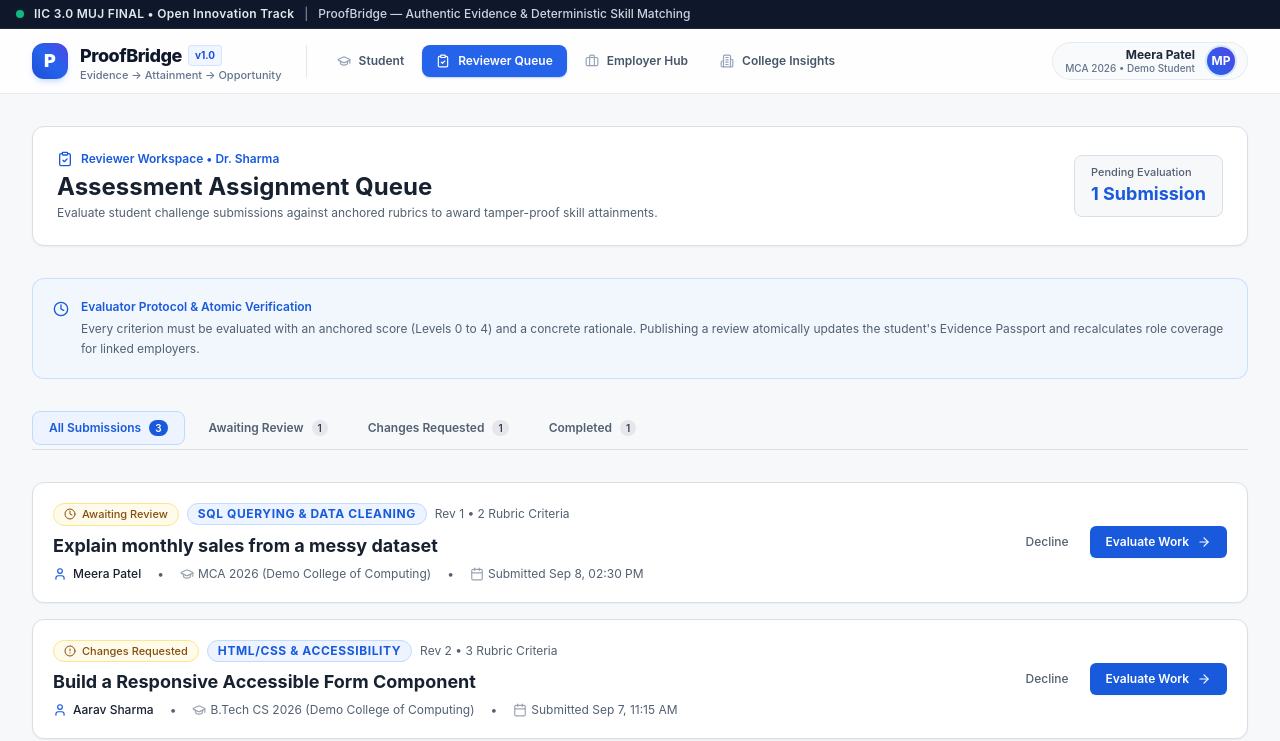
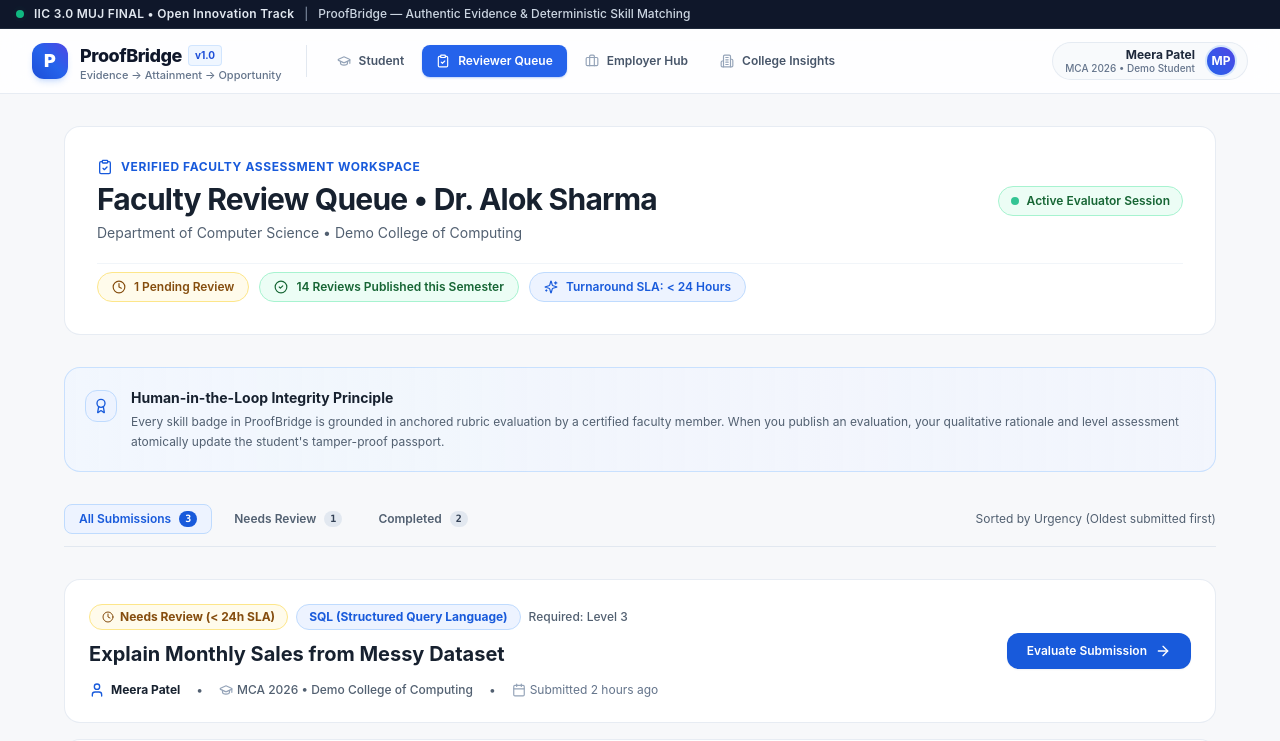
Before and after one commit to miyaniakshar1234/IIC3.0-Final, a Next.js app: page /reviewer/queue in a window 1280 px wide. Shown: the top 741 px of the page. Built offline with nearby package versions, Linux system fonts and the light colour scheme.

Commit message:
feat(reviewer): update faculty review queue for Dr. Alok Sharma per Prompt 1.2

```diff
--- a/src/app/reviewer/queue/page.tsx
+++ b/src/app/reviewer/queue/page.tsx
@@ -3,192 +3,187 @@
 import React, { useState } from 'react';
 import Link from 'next/link';
 import { AppShell } from '@/components/ui/AppShell';
-import { StatusBadge } from '@/components/employer/StatusBadge';
 import {
   ClipboardCheck,
   Clock,
   ArrowRight,
-  Filter,
   CheckCircle2,
   AlertCircle,
   FileText,
   User,
   GraduationCap,
   Calendar,
-  AlertTriangle,
-  RotateCcw
+  Sparkles,
+  Award,
+  Filter,
+  Check
 } from 'lucide-react';
 
-interface ReviewQueueItem {
-  id: string; // Assignment ID
-  submission_id: string;
-  revision_id: string;
-  challenge_id: string;
-  challenge_title: string;
+interface SubmissionItem {
+  id: string;
   student_name: string;
   student_program: string;
   student_institution: string;
-  primary_skill: string;
-  target_level: number;
+  challenge_title: string;
+  target_skill: string;
+  required_level: number;
   weight: number;
-  submitted_at: string;
-  due_date: string;
-  status: 'awaiting_review' | 'changes_requested' | 'reviewed';
-  revision_number: number;
-  criteria_count: number;
+  submitted_time_ago: string;
+  urgency_label: string;
+  urgency_variant: 'amber' | 'blue' | 'emerald';
+  status: 'pending' | 'completed';
+  evaluated_level?: number;
+  evaluated_date?: string;
+  evaluation_url: string;
 }
 
-const DEMO_QUEUE: ReviewQueueItem[] = [
+const SUBMISSIONS: SubmissionItem[] = [
   {
-    id: '60000000-0000-0000-0000-000000000001',
-    submission_id: '50000000-0000-0000-0000-000000000001',
-    revision_id: '50000000-0000-0000-0000-000000000002',
-    challenge_id: '40000000-0000-0000-0000-000000000001',
-    challenge_title: 'Explain monthly sales from a messy dataset',
+    id: 'sub-sql-001',
     student_name: 'Meera Patel',
     student_program: 'MCA 2026',
     student_institution: 'Demo College of Computing',
-    primary_skill: 'SQL Querying & Data Cleaning',
-    target_level: 3,
+    challenge_title: 'Explain Monthly Sales from Messy Dataset',
+    target_skill: 'SQL (Structured Query Language)',
+    required_level: 3,
     weight: 35,
-    submitted_at: '2026-09-08T14:30:00Z',
-    due_date: '2026-09-10T14:30:00Z',
-    status: 'awaiting_review',
-    revision_number: 1,
-    criteria_count: 2,
+    submitted_time_ago: '2 hours ago',
+    urgency_label: 'Needs Review (< 24h SLA)',
+    urgency_variant: 'amber',
+    status: 'pending',
+    evaluation_url: '/reviewer/evaluations/sub-sql-001',
   },
   {
-    id: '60000000-0000-0000-0000-000000000002',
-    submission_id: '50000000-0000-0000-0000-000000000003',
-    revision_id: '50000000-0000-0000-0000-000000000004',
-    challenge_id: '40000000-0000-0000-0000-000000000002',
-    challenge_title: 'Build a Responsive Accessible Form Component',
+    id: 'sub-html-002',
     student_name: 'Aarav Sharma',
     student_program: 'B.Tech CS 2026',
     student_institution: 'Demo College of Computing',
-    primary_skill: 'HTML/CSS & Accessibility',
-    target_level: 3,
+    challenge_title: 'Build Accessible Keyboard Navigation Flow',
+    target_skill: 'HTML/CSS & Accessibility (WCAG 2.2)',
+    required_level: 3,
     weight: 25,
-    submitted_at: '2026-09-07T11:15:00Z',
-    due_date: '2026-09-09T11:15:00Z',
-    status: 'changes_requested',
-    revision_number: 2,
-    criteria_count: 3,
+    submitted_time_ago: '1 day ago',
+    urgency_label: 'Completed & Published',
+    urgency_variant: 'emerald',
+    status: 'completed',
+    evaluated_level: 3,
+    evaluated_date: 'Sep 07, 2026',
+    evaluation_url: '/reviewer/evaluations/sub-html-002',
   },
   {
-    id: '60000000-0000-0000-0000-000000000003',
-    submission_id: '50000000-0000-0000-0000-000000000005',
-    revision_id: '50000000-0000-0000-0000-000000000006',
-    challenge_id: '40000000-0000-0000-0000-000000000003',
-    challenge_title: 'API Integration and Retry Backoff Simulation',
+    id: 'sub-api-003',
     student_name: 'Rohan Gupta',
     student_program: 'MCA 2026',
     student_institution: 'Demo College of Computing',
-    primary_skill: 'API Integration',
-    target_level: 2,
+    challenge_title: 'Robust REST Client with Exponential Backoff',
+    target_skill: 'API Integration & Resilience',
+    required_level: 2,
     weight: 20,
-    submitted_at: '2026-09-06T16:00:00Z',
-    due_date: '2026-09-08T16:00:00Z',
-    status: 'reviewed',
-    revision_number: 1,
-    criteria_count: 2,
+    submitted_time_ago: '2 days ago',
+    urgency_label: 'Completed & Published',
+    urgency_variant: 'emerald',
+    status: 'completed',
+    evaluated_level: 2,
+    evaluated_date: 'Sep 06, 2026',
+    evaluation_url: '/reviewer/evaluations/sub-api-003',
   },
 ];
 
 export default function ReviewerQueuePage() {
-  const [activeTab, setActiveTab] = useState<'all' | 'awaiting_review' | 'changes_requested' | 'reviewed'>('all');
-  const [queue, setQueue] = useState<ReviewQueueItem[]>(DEMO_QUEUE);
-  const [declinedId, setDeclinedId] = useState<string | null>(null);
+  const [filter, setFilter] = useState<'all' | 'pending' | 'completed'>('all');
 
-  const handleDecline = (id: string, e: React.MouseEvent) => {
-    e.preventDefault();
-    if (confirm('Are you sure you want to decline this review assignment? It will return to the unassigned queue.')) {
-      setQueue((prev) => prev.filter((item) => item.id !== id));
-      setDeclinedId(id);
-    }
-  };
-
-  const filteredQueue = queue.filter((item) => {
-    if (activeTab === 'all') return true;
-    return item.status === activeTab;
+  const filteredSubmissions = SUBMISSIONS.filter((item) => {
+    if (filter === 'all') return true;
+    return item.status === filter;
   });
-
-  const pendingCount = queue.filter((item) => item.status === 'awaiting_review').length;
 
   return (
     <AppShell>
-      <div className="space-y-8">
-        {/* Welcome Header */}
-        <div className="flex flex-col sm:flex-row sm:items-center justify-between gap-4 bg-surface border border-border rounded-xl p-6 shadow-sm">
-          <div>
-            <div className="flex items-center space-x-2 text-xs font-semibold text-accent">
-              <ClipboardCheck className="w-4 h-4" />
-              <span>Reviewer Workspace • Dr. Sharma</span>
+      <div className="space-y-8 max-w-6xl mx-auto">
+        {/* Header Section */}
+        <div className="bg-white rounded-2xl border border-slate-200/80 p-6 sm:p-8 shadow-xs hover:shadow-md transition-all space-y-5">
+          <div className="flex flex-col md:flex-row md:items-center justify-between gap-4">
+            <div className="space-y-1.5">
+              <div className="flex items-center space-x-2 text-xs font-bold text-accent uppercase tracking-wider">
+                <ClipboardCheck className="w-4 h-4" />
+                <span>Verified Faculty Assessment Workspace</span>
+              </div>
+              <h1 className="text-2xl sm:text-3xl font-bold text-text-primary tracking-tight">
+                Faculty Review Queue • Dr. Alok Sharma
+              </h1>
+              <p className="text-sm text-text-secondary">
+                Department of Computer Science • Demo College of Computing
+              </p>
             </div>
-            <h1 className="text-2xl font-bold text-text-primary mt-1">
-              Assessment Assignment Queue
-            </h1>
-            <p className="text-xs text-text-secondary mt-0.5">
-              Evaluate student challenge submissions against anchored rubrics to award tamper-proof skill attainments.
-            </p>
+
+            {/* Live Indicator */}
+            <div className="flex items-center space-x-2 self-start md:self-center px-3 py-1.5 rounded-full bg-emerald-50 border border-emerald-200 text-xs font-semibold text-success">
+              <span className="w-2 h-2 rounded-full bg-emerald-500 animate-pulse" />
+              <span>Active Evaluator Session</span>
+            </div>
           </div>
 
-          <div className="flex items-center space-x-3">
-            <div className="bg-canvas border border-border px-4 py-2 rounded-lg text-left">
-              <span className="text-[11px] text-text-secondary font-medium block">
-                Pending Evaluation
-              </span>
-              <span className="text-lg font-bold text-accent">
-                {pendingCount} {pendingCount === 1 ? 'Submission' : 'Submissions'}
-              </span>
+          {/* Stat Pills */}
+          <div className="flex flex-wrap gap-2.5 pt-2 border-t border-slate-100">
+            {/* Amber Pill: Pending */}
+            <div className="inline-flex items-center space-x-2 px-3.5 py-1.5 rounded-full bg-amber-50 text-warning border border-amber-200 text-xs font-semibold">
+              <Clock className="w-3.5 h-3.5" />
+              <span>1 Pending Review</span>
+            </div>
+
+            {/* Emerald Pill: Semester Published */}
+            <div className="inline-flex items-center space-x-2 px-3.5 py-1.5 rounded-full bg-emerald-50 text-success border border-emerald-200 text-xs font-semibold">
+              <CheckCircle2 className="w-3.5 h-3.5" />
+              <span>14 Reviews Published this Semester</span>
+            </div>
+
+            {/* Blue Pill: Turnaround SLA */}
+            <div className="inline-flex items-center space-x-2 px-3.5 py-1.5 rounded-full bg-accent-soft text-accent border border-blue-200 text-xs font-semibold">
+              <Sparkles className="w-3.5 h-3.5" />
+              <span>Turnaround SLA: &lt; 24 Hours</span>
             </div>
           </div>
         </div>
 
-        {/* Informational Guidance Alert */}
-        <div className="bg-blue-50/60 border border-blue-200/80 rounded-xl p-4 sm:p-5 flex items-start space-x-3 text-xs text-text-primary">
-          <Clock className="w-4 h-4 text-accent shrink-0 mt-0.5" />
+        {/* Informational Banner */}
+        <div className="bg-gradient-to-r from-blue-50/70 to-indigo-50/50 border border-blue-200/80 rounded-2xl p-5 flex items-start space-x-3.5 text-xs text-text-primary">
+          <div className="w-8 h-8 rounded-xl bg-accent-soft text-accent flex items-center justify-center shrink-0 mt-0.5 border border-blue-200">
+            <Award className="w-4 h-4" />
+          </div>
           <div className="space-y-1">
-            <span className="font-semibold text-accent block">
-              Evaluator Protocol & Atomic Verification
+            <span className="font-bold text-text-primary text-sm block">
+              Human-in-the-Loop Integrity Principle
             </span>
             <p className="text-text-secondary leading-relaxed">
-              Every criterion must be evaluated with an anchored score (Levels 0 to 4) and a concrete rationale.
-              Publishing a review atomically updates the student's Evidence Passport and recalculates role coverage for linked employers.
+              Every skill badge in ProofBridge is grounded in anchored rubric evaluation by a certified faculty member.
+              When you publish an evaluation, your qualitative rationale and level assessment atomically update the student's tamper-proof passport.
             </p>
           </div>
         </div>
 
-        {/* Tab Navigation */}
-        <div className="flex items-center justify-between border-b border-border pb-1">
-          <div className="flex space-x-1 sm:space-x-2">
+        {/* Filter Navigation */}
+        <div className="flex items-center justify-between border-b border-slate-200 pb-3">
+          <div className="flex space-x-2">
             {[
-              { id: 'all', label: 'All Submissions', count: queue.length },
-              { id: 'awaiting_review', label: 'Awaiting Review', count: pendingCount },
-              {
-                id: 'changes_requested',
-                label: 'Changes Requested',
-                count: queue.filter((i) => i.status === 'changes_requested').length,
-              },
-              {
-                id: 'reviewed',
-                label: 'Completed',
-                count: queue.filter((i) => i.status === 'reviewed').length,
-              },
+              { id: 'all', label: 'All Submissions', count: SUBMISSIONS.length },
+              { id: 'pending', label: 'Needs Review', count: 1 },
+              { id: 'completed', label: 'Completed', count: 2 },
             ].map((tab) => (
               <button
                 key={tab.id}
-                onClick={() => setActiveTab(tab.id as any)}
-                className={`flex items-center space-x-2 px-3 sm:px-4 py-2 rounded-lg text-xs font-semibold transition-colors ${
-                  activeTab === tab.id
+                onClick={() => setFilter(tab.id as any)}
+                className={`flex items-center space-x-2 px-3.5 py-1.5 rounded-lg text-xs font-semibold transition-colors ${
+                  filter === tab.id
                     ? 'bg-accent-soft text-accent border border-blue-200'
-                    : 'text-text-secondary hover:text-text-primary hover:bg-gray-100'
+                    : 'text-text-secondary hover:text-text-primary hover:bg-slate-100'
                 }`}
               >
                 <span>{tab.label}</span>
                 <span
-                  className={`text-[10px] px-1.5 py-0.2 rounded-full ${
-                    activeTab === tab.id ? 'bg-accent text-white' : 'bg-gray-200 text-gray-700'
+                  className={`text-[10px] px-1.5 py-0.2 rounded-full font-mono ${
+                    filter === tab.id
+                      ? 'bg-accent text-white'
+                      : 'bg-slate-200 text-slate-700'
                   }`}
                 >
                   {tab.count}
@@ -196,85 +191,104 @@ export default function ReviewerQueuePage() {
               </button>
             ))}
           </div>
+
+          <span className="text-xs text-text-secondary hidden sm:inline-block">
+            Sorted by Urgency (Oldest submitted first)
+          </span>
         </div>
 
-        {/* Queue List */}
+        {/* Queue Cards */}
         <div className="space-y-4">
-          {filteredQueue.length === 0 ? (
-            <div className="bg-surface rounded-xl border border-border p-12 text-center space-y-3">
-              <CheckCircle2 className="w-8 h-8 text-success mx-auto" />
-              <h3 className="text-base font-semibold text-text-primary">
-                Queue is all caught up!
-              </h3>
-              <p className="text-xs text-text-secondary max-w-sm mx-auto">
-                There are currently no submissions matching this filter. New submissions will appear here once finalized by students.
-              </p>
-            </div>
-          ) : (
-            filteredQueue.map((item) => (
+          {filteredSubmissions.map((item) => {
+            const isPending = item.status === 'pending';
+
+            return (
               <div
                 key={item.id}
-                className="bg-surface rounded-xl border border-border p-5 shadow-sm hover:border-gray-300 transition-all space-y-4"
+                className="bg-white rounded-2xl border border-slate-200/80 p-6 shadow-xs hover:shadow-md transition-all space-y-4"
               >
-                <div className="flex flex-col lg:flex-row lg:items-center justify-between gap-4">
-                  {/* Submission Info */}
-                  <div className="space-y-1.5 flex-1">
+                <div className="flex flex-col lg:flex-row lg:items-center justify-between gap-5">
+                  {/* Left: Info */}
+                  <div className="space-y-2.5 flex-1">
                     <div className="flex flex-wrap items-center gap-2">
-                      <StatusBadge status={item.status} size="sm" />
-                      <span className="text-xs font-bold uppercase tracking-wider text-accent bg-accent-soft px-2.5 py-0.5 rounded-full border border-blue-200">
-                        {item.primary_skill}
+                      {/* Urgency Pill */}
+                      <span
+                        className={`inline-flex items-center space-x-1.5 px-3 py-1 rounded-full text-xs font-bold border ${
+                          item.urgency_variant === 'amber'
+                            ? 'bg-amber-50 text-warning border-amber-200'
+                            : item.urgency_variant === 'emerald'
+                            ? 'bg-emerald-50 text-success border-emerald-200'
+                            : 'bg-blue-50 text-accent border-blue-200'
+                        }`}
+                      >
+                        <Clock className="w-3 h-3" />
+                        <span>{item.urgency_label}</span>
                       </span>
-                      <span className="text-xs text-text-secondary">
-                        Rev {item.revision_number} • {item.criteria_count} Rubric Criteria
+
+                      {/* Target Skill */}
+                      <span className="text-xs font-bold text-accent bg-accent-soft border border-blue-200 px-3 py-1 rounded-full">
+                        {item.target_skill}
+                      </span>
+
+                      {/* Required Level */}
+                      <span className="text-xs text-text-secondary font-medium">
+                        Required: Level {item.required_level}
                       </span>
                     </div>
 
-                    <h2 className="text-lg font-bold text-text-primary hover:text-accent transition-colors">
-                      <Link href={`/reviewer/submissions/${item.submission_id}`}>
-                        {item.challenge_title}
-                      </Link>
+                    {/* Challenge Title */}
+                    <h2 className="text-xl font-bold text-text-primary">
+                      {item.challenge_title}
                     </h2>
 
-                    <div className="flex flex-wrap items-center gap-x-4 gap-y-1 text-xs text-text-secondary">
-                      <span className="flex items-center space-x-1.5 font-medium text-text-primary">
-                        <User className="w-3.5 h-3.5 text-accent" />
+                    {/* Student Metadata */}
+                    <div className="flex flex-wrap items-center gap-x-4 gap-y-1 text-xs text-text-secondary pt-1">
+                      <span className="flex items-center space-x-1.5 font-bold text-text-primary">
+                        <User className="w-4 h-4 text-accent" />
                         <span>{item.student_name}</span>
                       </span>
                       <span>•</span>
-                      <span className="flex items-center space-x-1">
-                        <GraduationCap className="w-3.5 h-3.5 text-gray-400" />
-                        <span>{item.student_program} ({item.student_institution})</span>
+                      <span className="flex items-center space-x-1 font-medium">
+                        <GraduationCap className="w-3.5 h-3.5 text-slate-400" />
+                        <span>{item.student_program} • {item.student_institution}</span>
                       </span>
                       <span>•</span>
-                      <span className="flex items-center space-x-1">
-                        <Calendar className="w-3.5 h-3.5 text-gray-400" />
-                        <span>Submitted {new Date(item.submitted_at).toLocaleDateString('en-US', { month: 'short', day: 'numeric', hour: '2-digit', minute: '2-digit' })}</span>
+                      <span className="flex items-center space-x-1 text-slate-500">
+                        <Calendar className="w-3.5 h-3.5 text-slate-400" />
+                        <span>Submitted {item.submitted_time_ago}</span>
                       </span>
                     </div>
                   </div>
 
-                  {/* Actions */}
-                  <div className="flex items-center space-x-2 shrink-0 self-start lg:self-center">
-                    <button
-                      onClick={(e) => handleDecline(item.id, e)}
-                      className="px-3 py-2 text-xs font-medium text-text-secondary hover:text-danger hover:bg-red-50 rounded-md border border-transparent hover:border-red-200 transition-colors"
-                      title="Decline assignment if conflict of interest"
-                    >
-                      Decline
-                    </button>
-
-                    <Link
-                      href={`/reviewer/submissions/${item.submission_id}`}
-                      className="inline-flex items-center space-x-2 px-4 py-2 rounded-md bg-accent text-white text-xs font-semibold hover:bg-accent-hover shadow-sm transition-all"
-                    >
-                      <span>{item.status === 'reviewed' ? 'View Evaluation' : 'Evaluate Work'}</span>
-                      <ArrowRight className="w-3.5 h-3.5" />
-                    </Link>
+                  {/* Right: Actions */}
+                  <div className="flex flex-col sm:flex-row lg:flex-col items-start lg:items-end justify-between gap-3 shrink-0 pt-3 lg:pt-0 border-t lg:border-t-0 border-slate-100">
+                    {isPending ? (
+                      <Link
+                        href={item.evaluation_url}
+                        className="inline-flex items-center space-x-2 px-5 py-2.5 rounded-xl bg-accent text-white font-semibold text-xs hover:bg-accent-hover shadow-sm hover:shadow transition-all"
+                      >
+                        <span>Evaluate Submission</span>
+                        <ArrowRight className="w-4 h-4" />
+                      </Link>
+                    ) : (
+                      <div className="flex items-center space-x-3">
+                        <span className="text-xs font-semibold text-success bg-emerald-50 border border-emerald-200 px-3 py-1.5 rounded-lg flex items-center space-x-1.5">
+                          <Check className="w-3.5 h-3.5" />
+                          <span>Awarded Level {item.evaluated_level}</span>
+                        </span>
+                        <Link
+                          href={item.evaluation_url}
+                          className="px-3.5 py-1.5 rounded-lg border border-slate-200 text-xs font-semibold text-text-secondary hover:text-text-primary hover:bg-slate-50 transition-colors"
+                        >
+                          Review Again
+                        </Link>
+                      </div>
+                    )}
                   </div>
                 </div>
               </div>
-            ))
-          )}
+            );
+          })}
         </div>
       </div>
     </AppShell>
```
